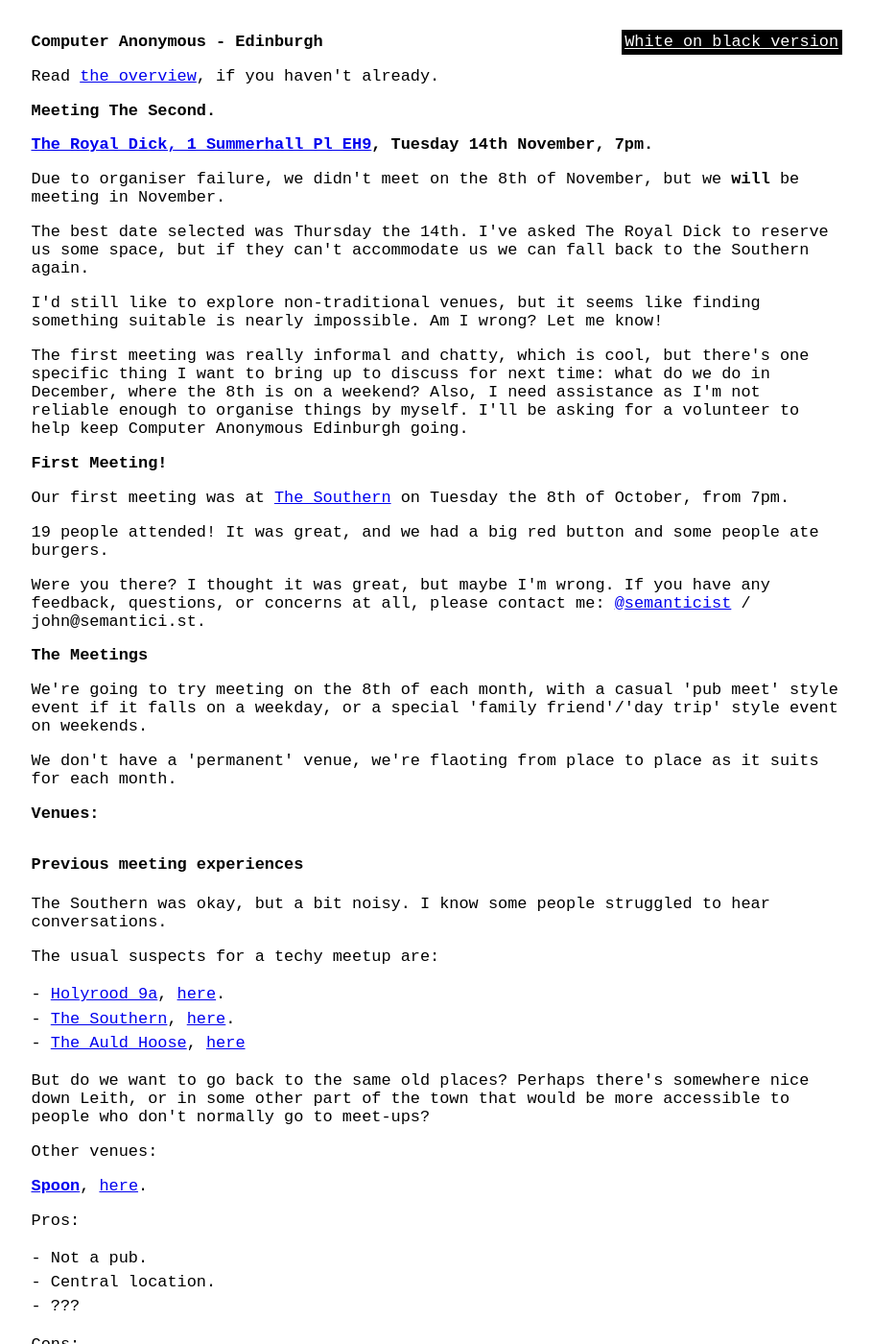
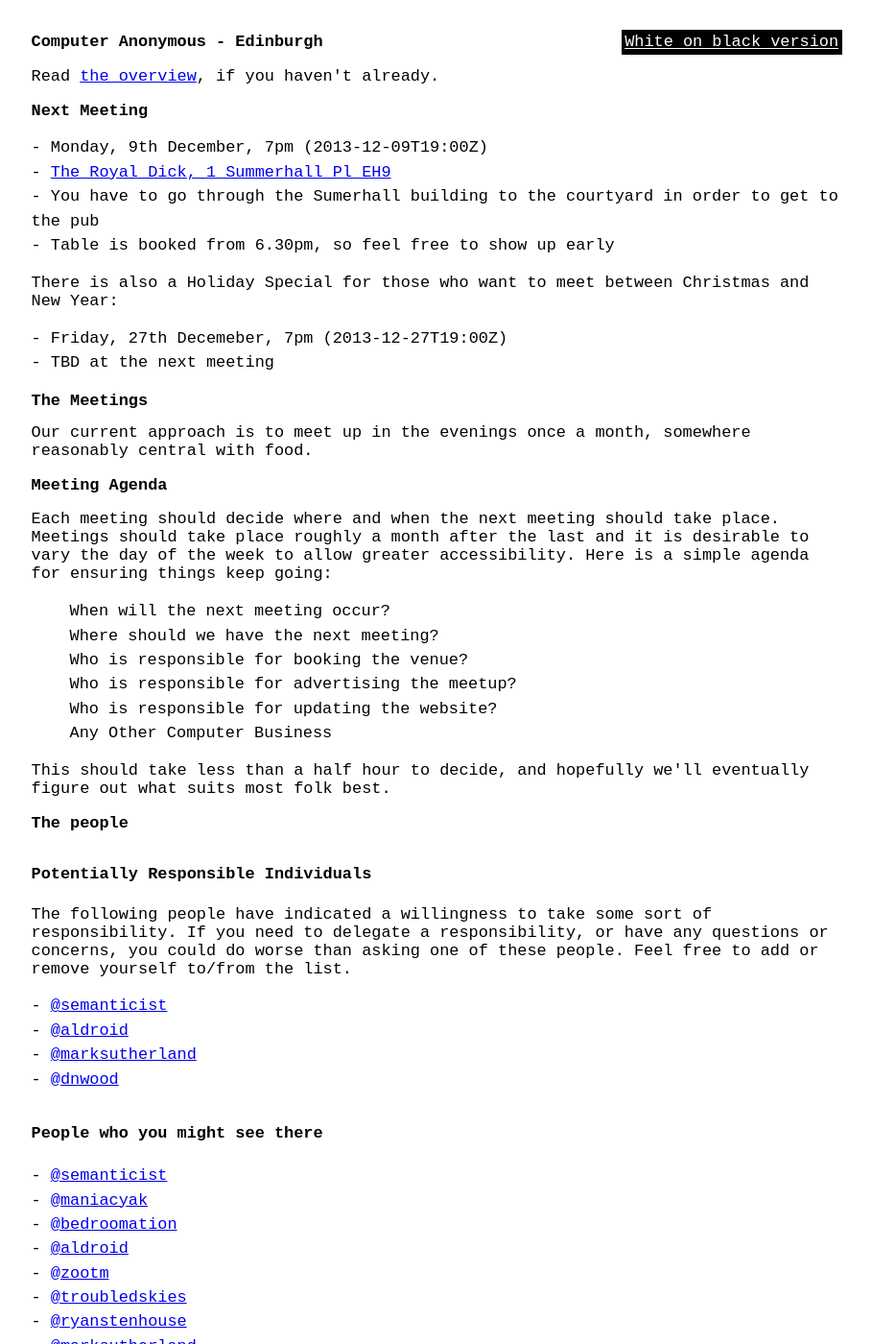
Before and after one commit to computeranonymous/computer, a Jekyll site: the page built from uk_edinburgh.html, in a window 1280 px wide and 1400 px high. Shown: the whole window at 96% size, without its empty margins (185-1094 px from the left). Built offline with Jekyll 4.4.1, drawn with Linux system fonts in a browser that asks for light colours; some of the changed text lies outside the part shown.

Commit message:
Update uk_edinburgh.html
Major reorg. Added a template agenda and a few more responsible people. Moved stuff a round a bit and moved the info about previous meetings to the bottom of the page.

```diff
--- a/uk_edinburgh.html
+++ b/uk_edinburgh.html
@@ -6,31 +6,79 @@ title: Computer Anonymous - Edinburgh
 
       <p>Read <a href="index.html">the overview</a>, if you haven't already.</p>
 
-      <h2>Meeting The Second.</h2>
+      <h2>Next Meeting</h2>
 
-      <h3><a href="https://www.google.co.uk/maps/preview#!data=!1m4!1m3!1d2176!2d-3.1820669!3d55.9393032!4m12!2m11!1m10!1s0x0%3A0x501b49783f43819c!3m8!1m3!1d71503!2d-3.2053386!3d55.9412083!3m2!1i1024!2i768!4f13.1">The Royal Dick, 1 Summerhall Pl EH9</a>, Tuesday 14th November,  7pm.</h3>
+      <ul>
+            <li>Monday, 9th December, 7pm (2013-12-09T19:00Z)</li>
+            <li><a href="https://www.google.co.uk/maps/preview#!data=!1m4!1m3!1d2176!2d-3.1820669!3d55.9393032!4m12!2m11!1m10!1s0x0%3A0x501b49783f43819c!3m8!1m3!1d71503!2d-3.2053386!3d55.9412083!3m2!1i1024!2i768!4f13.1">The Royal Dick, 1 Summerhall Pl EH9</a></li>
+            <li>You have to go through the Sumerhall building to the courtyard in order to get to the pub</li>
+            <li>Table is booked from 6.30pm, so feel free to show up early</li>
+      </ul>
 
-      <p>Due to organiser failure, we didn't meet on the 8th of November, but we <strong>will</strong> be meeting in November.</p>
+      There is also a Holiday Special for those who want to meet between Christmas and New Year:
 
-      <p>The best date selected was Thursday the 14th. I've asked The Royal Dick to reserve us some space, but if they can't accommodate us we can fall back to the Southern again.</p>
-
-      <p>I'd still like to explore non-traditional venues, but it seems like finding something suitable is nearly impossible. Am I wrong? Let me know!</p>
-
-      <p>The first meeting was really informal and chatty, which is cool, but there's one specific thing I want to bring up to discuss for next time: what do we do in December, where the 8th is on a weekend? Also, I need assistance as I'm not reliable enough to organise things by myself. I'll be asking for a volunteer to help keep Computer Anonymous Edinburgh going.</p>
-
-      <h2>First Meeting!</h2>
-
-      <p>Our first meeting was at <a href="http://www.thesouthern.co.uk">The Southern</a> on Tuesday the 8th of October, from 7pm.</p>
-
-      <p>19 people attended! It was great, and we had a big red button and some people ate burgers.</p>
-
-      <p>Were you there? I thought it was great, but maybe I'm wrong. If you have any feedback, questions, or concerns at all, please contact me: <a href="https://twitter.com/semanticist">@semanticist</a> / john@semantici.st.</p>
+      <ul>
+            <li>Friday, 27th Decemeber, 7pm (2013-12-27T19:00Z)</li>
+            <li>TBD at the next meeting</li>
+      </ul>
 
       <h2>The Meetings</h2>
 
-      <p>We're going to try meeting on the 8th of each month, with a casual 'pub meet' style event if it falls on a weekday, or a special 'family friend'/'day trip' style event on weekends.</p>
+      Our current approach is to meet up in the evenings once a month, somewhere reasonably central with food.
 
-      <p>We don't have a 'permanent' venue, we're flaoting from place to place as it suits for each month.</p>
+      <h3>Meeting Agenda</h3>
+
+      Each meeting should decide where and when the next meeting should take place.
+      Meetings should take place roughly a month after the last and it is desirable to vary the day of the week to allow greater accessibility.
+      Here is a simple agenda for ensuring things keep going:
+
+      <ol>
+            <li>When will the next meeting occur?</li>
+            <li>Where should we have the next meeting?</li>
+            <li>Who is responsible for booking the venue?</li>
+            <li>Who is responsible for advertising the meetup?</li>
+            <li>Who is responsible for updating the website?</li>
+            <li>Any Other Computer Business</li>
+      </ol>
+
+      This should take less than a half hour to decide, and hopefully we'll eventually figure out what suits most folk best.
+
+      <h3>The people</h3>
+
+      <h4>Potentially Responsible Individuals</h4>
+
+      The following people have indicated a willingness to take some sort of responsibility.
+      If you need to delegate a responsibility, or have any questions or concerns, you could do worse than asking one of these people.
+      Feel free to add or remove yourself to/from the list.
+
+      <ul>
+            <li><a href="https://twitter.com/semanticist">@semanticist</a></li>
+            <li><a href="https://twitter.com/aldroid">@aldroid</a></li>
+            <li><a href="https://twitter.com/marksutherland">@marksutherland</a></li>
+            <li><a href="https://twitter.com/dnwood">@dnwood</a></li>
+      </ul>
+
+      <h4>People who you might see there</h4>
+
+      <ul>
+        <li><a href="https://twitter.com/semanticist">@semanticist</a></li>
+        <li><a href="https://twitter.com/maniacyak">@maniacyak</a></li>
+        <li><a href="https://twitter.com/bedroomation">@bedroomation</a></li>
+        <li><a href="https://twitter.com/aldroid">@aldroid</a></li>
+        <li><a href="https://twitter.com/zootm">@zootm</a></li>
+        <li><a href="https://twitter.com/troubledskies">@troubledskies</a></li>
+        <li><a href="https://twitter.com/ryanstenhouse">@ryanstenhouse</a></li>
+        <li><a href="https://twitter.com/marksutherland">@marksutherland</a></li>
+        <li><a href="https://twitter.com/ianthe88">@ianthe88</a></li>
+        <li><a href="https://twitter.com/philip_roberts">@philip_roberts</a></li>
+        <li><a href="https://twitter.com/tinyblob">@tinyblob</a></li>
+        <li><a href="https://twitter.com/joehalliwell">@joehalliwell</a></li>
+        <li>You! Add yourself to this list, or just turn up!</li>
+      </ul>
+
+      <p>You can add your name by doing a fork and pull request on the <a href="https://github.com/computeranonymous/computer/blob/gh-pages/uk_edinburgh.html">github page</a>, or by emailing computercomputercomputer at glastonbridge dot co dot uk.  The latter method is somewhat unreliable and uses a high-latency meat interface, but it tries hard.</p>
+
+      <p>There is also an edinburgh-specific IRC channel on freenode called ##computer.ed</p>
 
       <h3>Venues:</h3>
 
@@ -98,34 +146,24 @@ title: Computer Anonymous - Edinburgh
         <li>???</li>
       </ul>
 
+      <h1>Previous Meetings</h1>
 
-      <h3>The people</h3>
+      <h2>Meeting The Second.</h2>
 
-      <h4>People to contact:</h4>
+      <h3><a href="https://www.google.co.uk/maps/preview#!data=!1m4!1m3!1d2176!2d-3.1820669!3d55.9393032!4m12!2m11!1m10!1s0x0%3A0x501b49783f43819c!3m8!1m3!1d71503!2d-3.2053386!3d55.9412083!3m2!1i1024!2i768!4f13.1">The Royal Dick, 1 Summerhall Pl EH9</a>, Tuesday 14th November,  7pm.</h3>
 
-      <ul>
-        <li><a href="https://twitter.com/semanticist">@semanticist</a></li>
-        <li><a href="https://twitter.com/aldroid">@aldroid</a></li>
-      </ul>
+      <p>Due to organiser failure, we didn't meet on the 8th of November, but we <strong>will</strong> be meeting in November.</p>
 
-      <p>People who you might see there:</p>
+      <p>The best date selected was Thursday the 14th. I've asked The Royal Dick to reserve us some space, but if they can't accommodate us we can fall back to the Southern again.</p>
 
-      <ul>
-        <li><a href="https://twitter.com/semanticist">@semanticist</a></li>
-        <li><a href="https://twitter.com/maniacyak">@maniacyak</a></li>
-        <li><a href="https://twitter.com/bedroomation">@bedroomation</a></li>
-        <li><a href="https://twitter.com/aldroid">@aldroid</a></li>
-        <li><a href="https://twitter.com/zootm">@zootm</a></li>
-        <li><a href="https://twitter.com/troubledskies">@troubledskies</a></li>
-        <li><a href="https://twitter.com/ryanstenhouse">@ryanstenhouse</a></li>
-        <li><a href="https://twitter.com/marksutherland">@marksutherland</a></li>
-        <li><a href="https://twitter.com/ianthe88">@ianthe88</a></li>
-        <li><a href="https://twitter.com/philip_roberts">@philip_roberts</a></li>
-        <li><a href="https://twitter.com/tinyblob">@tinyblob</a></li>
-        <li><a href="https://twitter.com/joehalliwell">@joehalliwell</a></li>
-        <li>You! Add yourself to this list, or just turn up!</li>
-      </ul>
+      <p>I'd still like to explore non-traditional venues, but it seems like finding something suitable is nearly impossible. Am I wrong? Let me know!</p>
 
-      <p>You can add your name by doing a fork and pull request on the <a href="https://github.com/computeranonymous/computer/blob/gh-pages/uk_edinburgh.html">github page</a>, or by emailing computercomputercomputer at glastonbridge dot co dot uk.  The latter method is somewhat unreliable and uses a high-latency meat interface, but it tries hard.</p>
+      <p>The first meeting was really informal and chatty, which is cool, but there's one specific thing I want to bring up to discuss for next time: what do we do in December, where the 8th is on a weekend? Also, I need assistance as I'm not reliable enough to organise things by myself. I'll be asking for a volunteer to help keep Computer Anonymous Edinburgh going.</p>
 
-      <p>There is also an edinburgh-specific IRC channel on freenode called ##computer.ed</p>
+      <h2>First Meeting!</h2>
+
+      <p>Our first meeting was at <a href="http://www.thesouthern.co.uk">The Southern</a> on Tuesday the 8th of October, from 7pm.</p>
+
+      <p>19 people attended! It was great, and we had a big red button and some people ate burgers.</p>
+
+      <p>Were you there? I thought it was great, but maybe I'm wrong. If you have any feedback, questions, or concerns at all, please contact me: <a href="https://twitter.com/semanticist">@semanticist</a> / john@semantici.st.</p>
```
